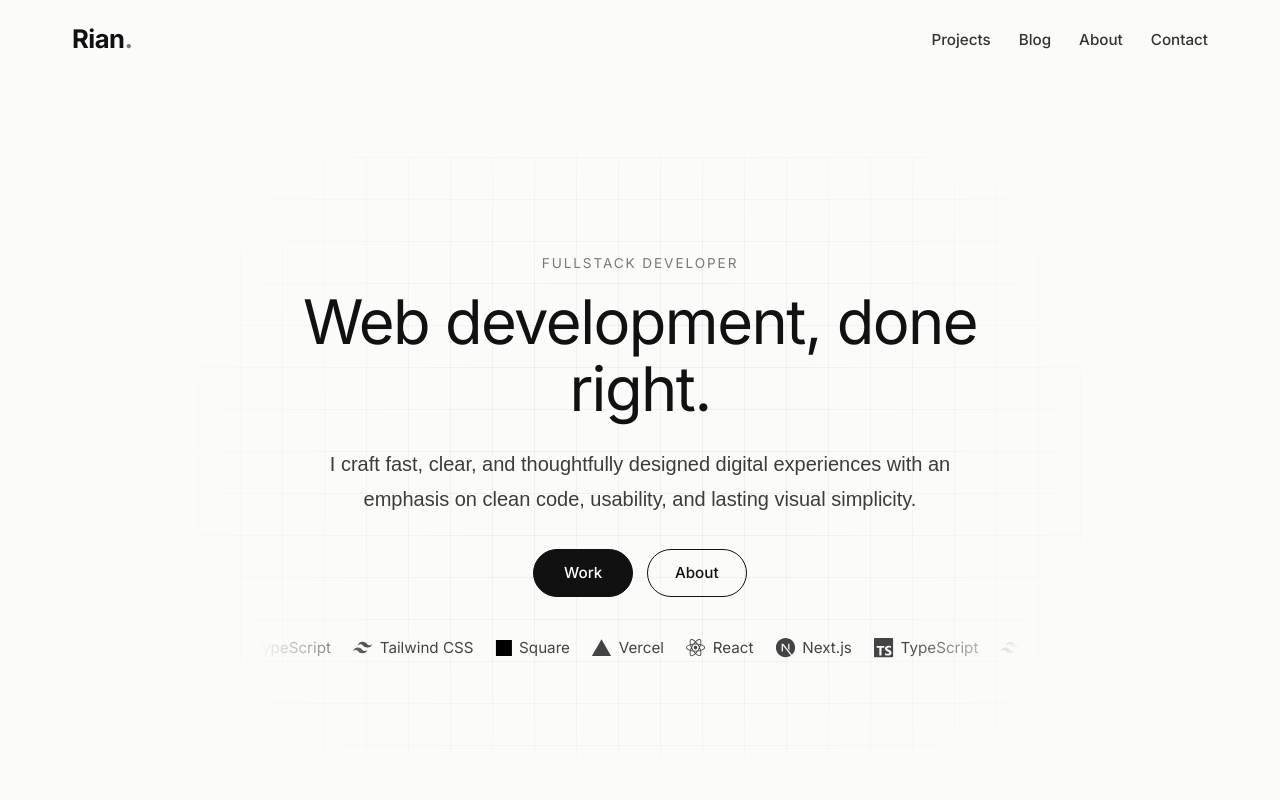
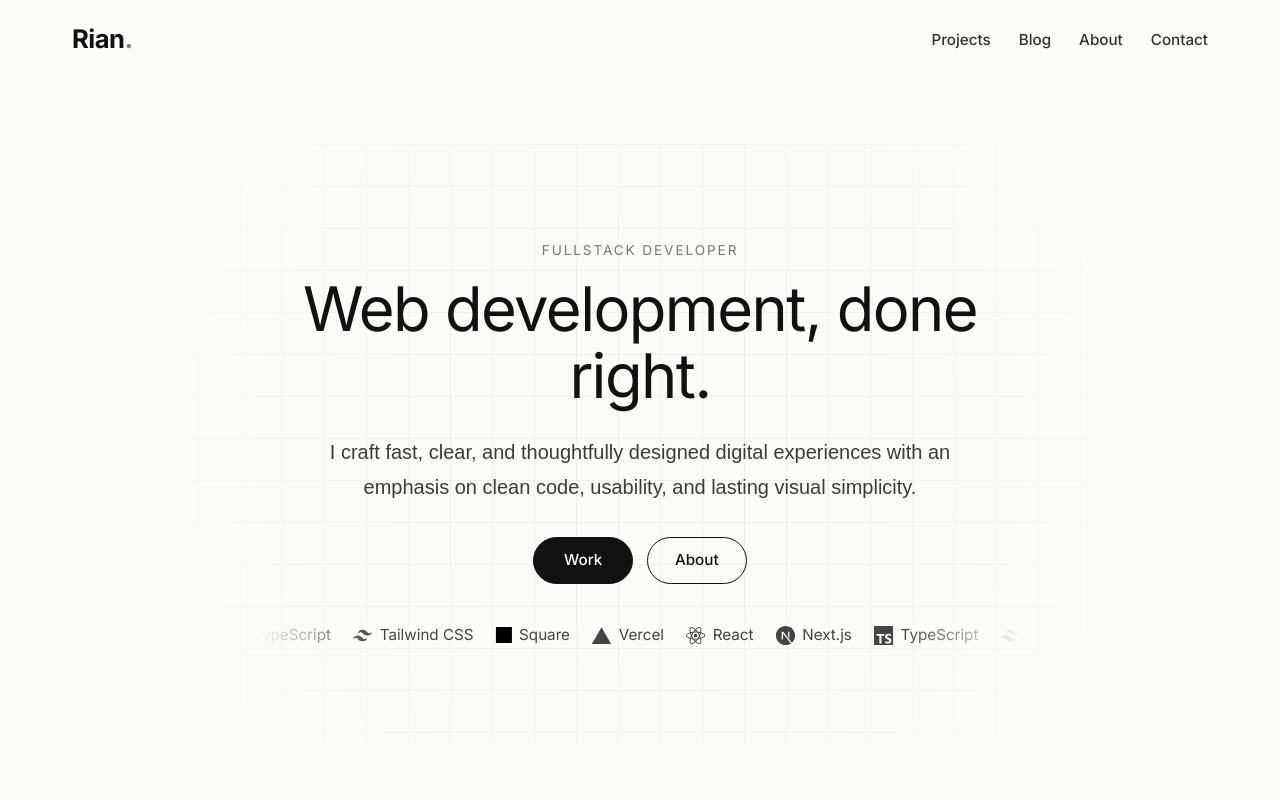
Before and after one commit to anvikaraina/Minimalist-Portfolio, a Next.js app: page / in a window 1280 px wide. Shown: the top 800 px of the page. Built offline with nearby package versions, Linux system fonts and the light colour scheme; a web font is replaced by a local one.

Commit message:
Reduce hero top spacing under navbar

```diff
--- a/app/styles.css
+++ b/app/styles.css
@@ -91,7 +91,7 @@ a {
 
 .hero {
   position: relative;
-  margin-top: 4rem;
+  margin-top: 3.2rem;
   padding: 6rem 1rem;
   border-radius: 1rem;
   overflow: hidden;
```
